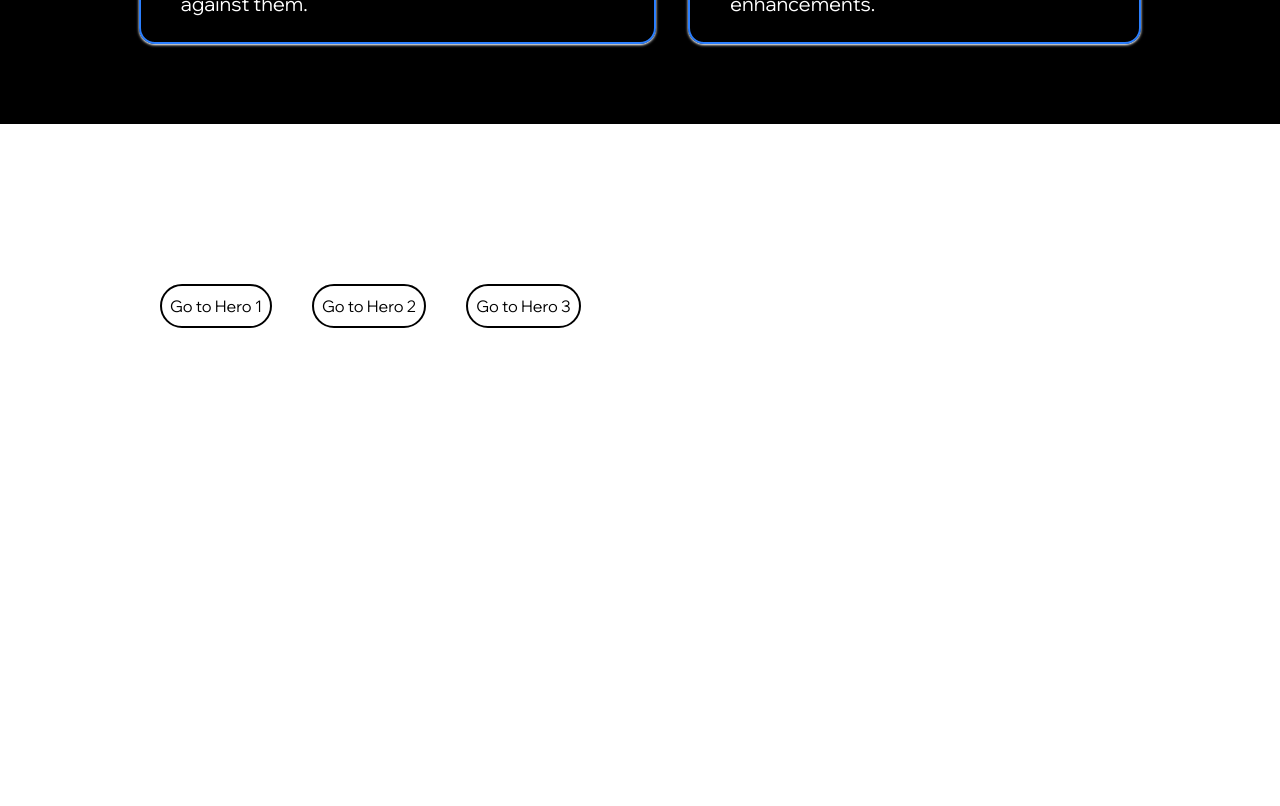
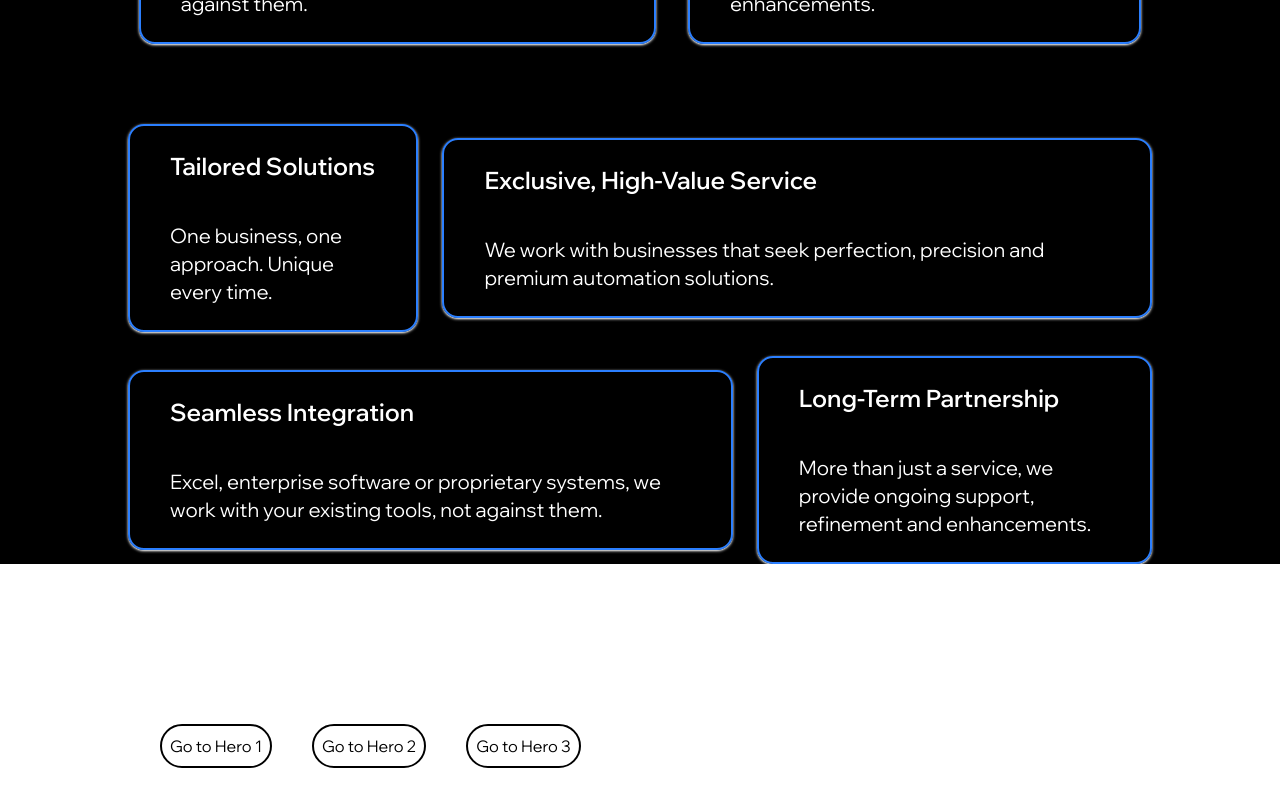
Before and after one commit to s4finance/s4f, a SvelteKit app: page /Hero3 in a window 1280 px wide. Shown: the part 1940-2746 px from the top of the page. Before the commit the page ends 2428 px from the top, so only its background shows below. Built offline with nearby package versions, Linux system fonts and the light colour scheme; a web font is replaced by a local one.

Commit message:
Page 3, optimizing stuff.

```diff
--- /dev/null
+++ b/src/lib/Components/CardProduct.svelte
@@ -0,0 +1,9 @@
+<script lang="ts">
+	let { title, description, gridspan, height} = $props();
+</script>
+
+
+<div class="px-10 py-6 border-2 border-blue-500 rounded-2xl shadow-sm shadow-white text-white transition hover:bg-blue-500 duration-100 {gridspan} {height}">
+	<p class="text-2xl font-semibold pb-10">{title}</p>
+	<p class="text-xl ">{description}</p>
+</div>
--- a/src/routes/Hero3/+page.svelte
+++ b/src/routes/Hero3/+page.svelte
@@ -1,5 +1,13 @@
 <script lang="ts">
 import { navLinks } from '../../Constants';
+import CardProduct from '$lib/Components/CardProduct.svelte';
+
+const cards = [
+	{title: 'Tailored Solutions', description: 'One business, one approach. Unique every time.', gridspan: 'col-span-3', height:'64'},
+	{title: 'Exclusive, High-Value Service', description: 'We work with businesses that seek perfection, precision and premium automation solutions.', gridspan: 'col-span-7', height:'64'},
+	{title: 'Seamless Integration', description: 'Excel, enterprise software or proprietary systems, we work with your existing tools, not against them.', gridspan: 'col-span-6', height:'64'},
+	{title: 'Long-Term Partnership', description: 'More than just a service, we provide ongoing support, refinement and enhancements.', gridspan: 'col-span-4', height:'64'},
+]
 </script>
 
 <main class="bg-black">
@@ -60,6 +68,13 @@ import { navLinks } from '../../Constants';
 			<p class="text-xl ">More than just a service, we provide ongoing support, refinement and enhancements.</p>
 		</div>
 	</div>
+
+	<div class="grid grid-cols-10 place-items-center gap-6 px-32">
+		{#each cards as card}
+		<CardProduct title="{card.title}" description={card.description} gridspan="{card.gridspan}" height="{card.height}" />
+		{/each}
+	</div>
+
 </main>
 
 <div class="my-40 mx-40 flex gap-10">
```
